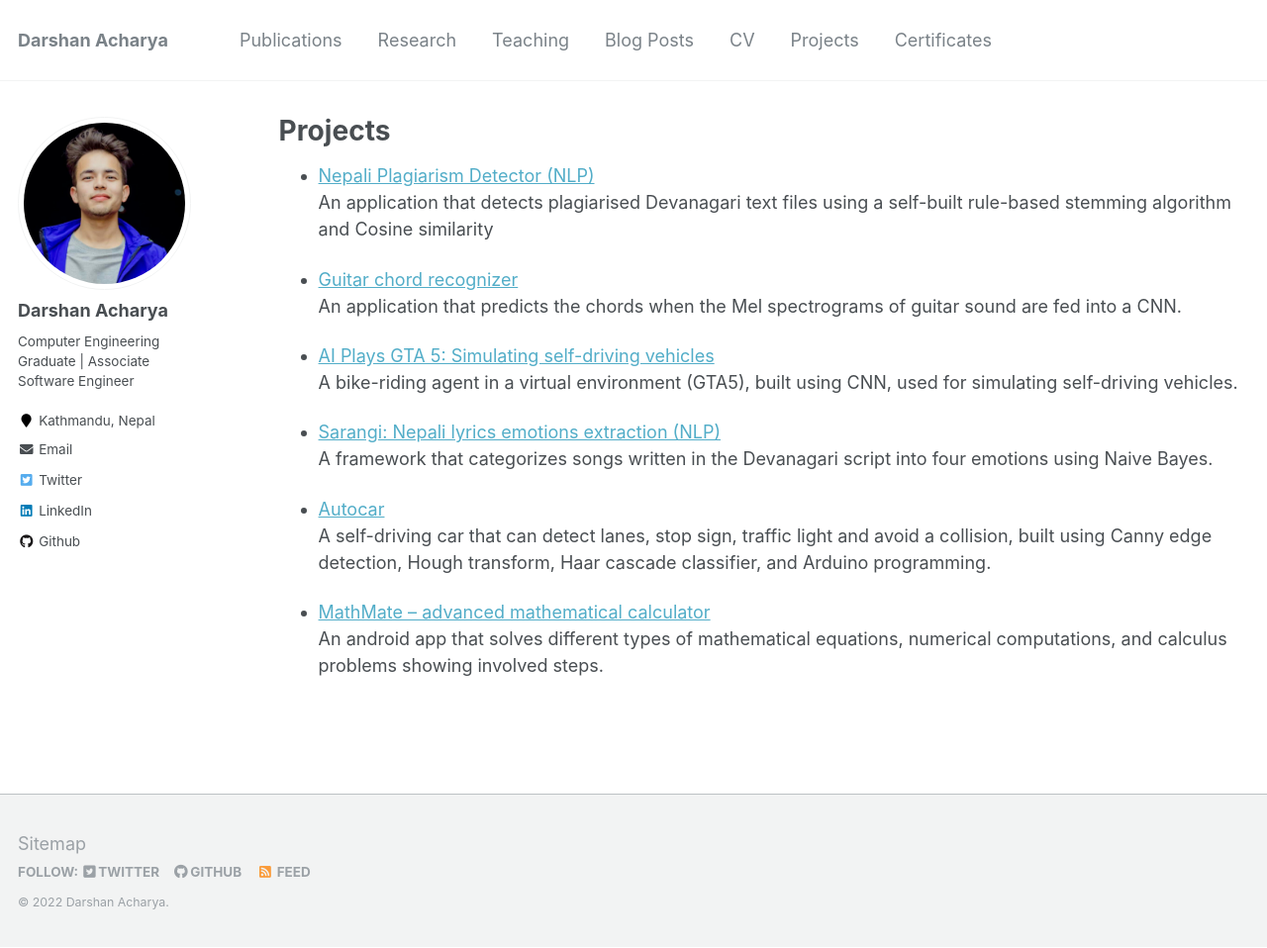
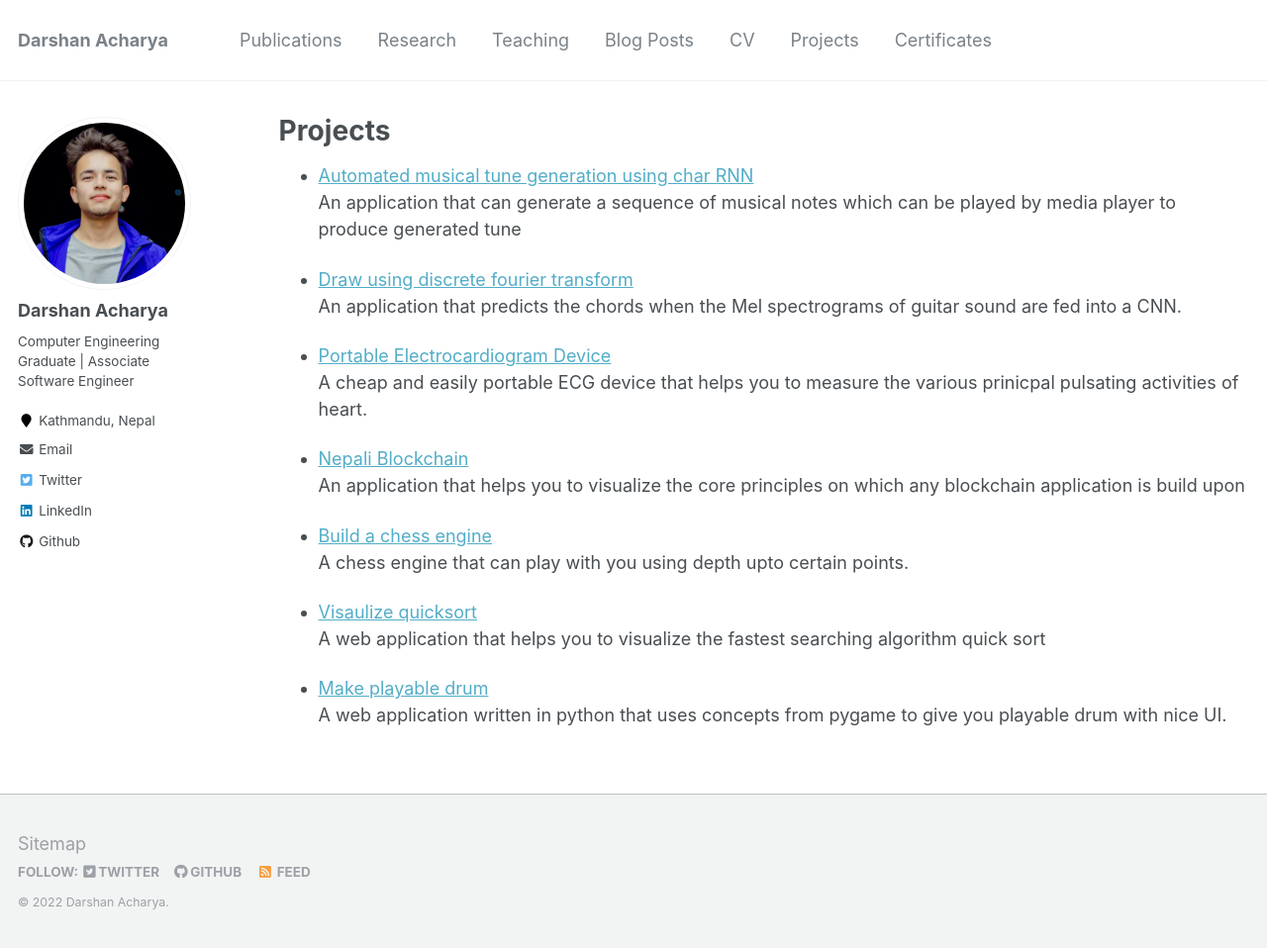
Before and after one commit to acharyadarshan/acharyadarshan.github.io, a Jekyll site: the page built from _pages/projects.md, in a window 1280 px wide and 958 px high. Shown: the whole window at 99% size. Built offline with Jekyll 4.4.1, drawn with Linux system fonts in a browser that asks for light colours.

Commit message:
Project link updated

```diff
--- a/_pages/projects.md
+++ b/_pages/projects.md
@@ -5,23 +5,23 @@ permalink: /projects/
 author_profile: true
 ---
 
-- [Nepali Plagiarism Detector (NLP)](https://github.com/acharyadarshan/Nepali_Plagiarism_Detection)<br>
-An application that detects plagiarised Devanagari text files using a self-built rule-based stemming algorithm and
-Cosine similarity
+- [Automated musical tune generation using char RNN](https://github.com/acharyadarshan/Nepali_Plagiarism_Detection)<br>
+An application that can generate a sequence of musical notes which can be played by media player to produce generated tune
 
-- [Guitar chord recognizer](https://github.com/acharyadarshan/Guitar-Chords-recognition)<br>
+- [Draw using discrete fourier transform](https://discretefouriervisualize.netlify.app/)<br>
 An application that predicts the chords when the Mel spectrograms of guitar sound are fed into a CNN.
 
-- [AI Plays GTA 5: Simulating self-driving vehicles](https://github.com/acharyadarshan/AI-Plays-GTA5)<br>
-A bike-riding agent in a virtual environment (GTA5), built using CNN, used for simulating self-driving vehicles.
+- [Portable Electrocardiogram Device ](https://acharyadarshan.netlify.app/projects.html)<br>
+A cheap and easily portable ECG device that helps you to measure the various prinicpal pulsating activities of heart.
 
-- [Sarangi: Nepali lyrics emotions extraction (NLP)](https://github.com/acharyadarshan/sarangi)<br>
-A framework that categorizes songs written in the Devanagari script into four emotions using Naive Bayes.
+- [Nepali Blockchain](https://nepaliblockchain.netlify.app/)<br>
+An application that helps you to visualize the core principles on which any blockchain application is build upon
 
-- [Autocar](https://github.com/acharyadarshan/autocar/)<br>
-  A self-driving car that can detect lanes, stop sign, traffic light and avoid a collision, built using Canny edge
-detection, Hough transform, Haar cascade classifier, and Arduino programming.
+- [Build a chess engine](https://github.com/acharyadarshan/autocar/)<br>
+  A chess engine that can play with you using depth upto certain points.
 
-- [MathMate – advanced mathematical calculator](https://github.com/acharyadarshan/MathMate)<br>
-An android app that solves different types of mathematical equations, numerical computations, and calculus
-problems showing involved steps.
+- [Visaulize quicksort](https://visualizequicksort.netlify.app/)<br>
+A web application that helps you to visualize the fastest searching algorithm quick sort
+
+- [Make playable drum](https://github.com/acharyadarshan/MathMate)<br>
+A web application written in python that uses concepts from pygame to give you playable drum with nice UI.
```
